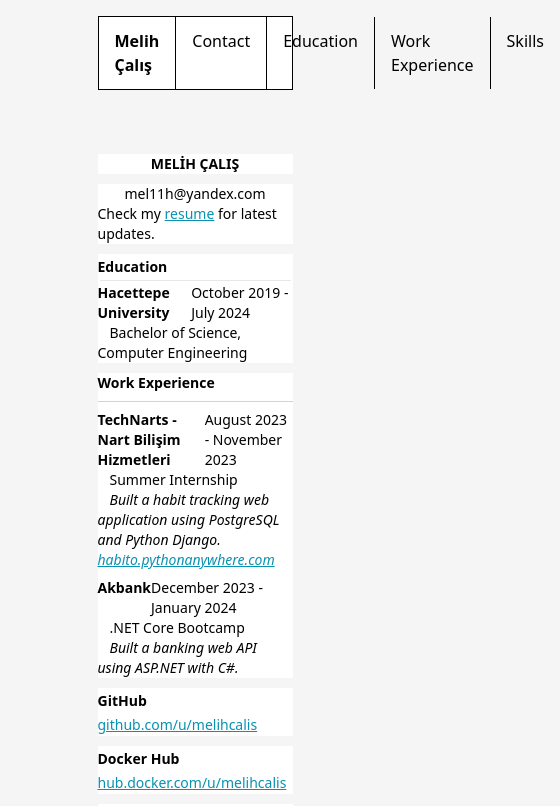
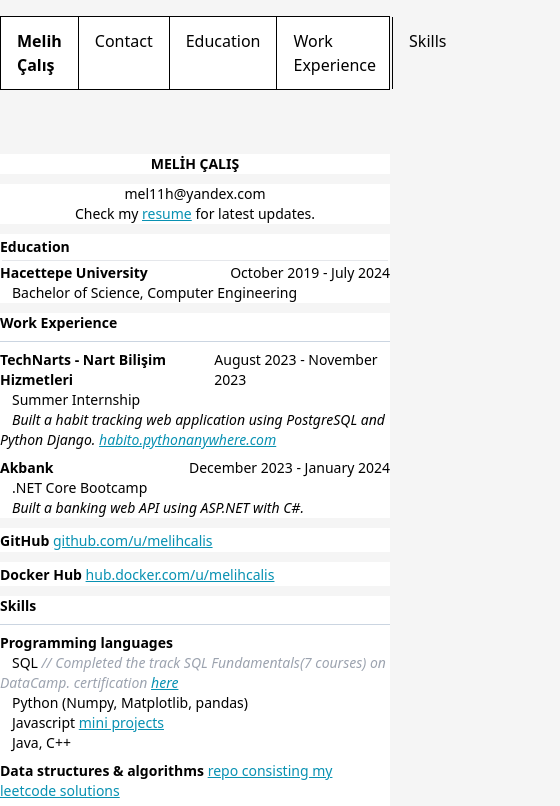
Before and after one commit to melihcalis/melihcalis.github.io, a plain HTML site: page index.html in a window 390 px wide. Shown: the top 806 px of the page, 560 px wide, since content can reach past the window. Drawn offline with nearby package versions, Linux system fonts and the light colour scheme.

Commit message:
updated index.html

```diff
--- a/index.html
+++ b/index.html
@@ -8,7 +8,7 @@
         <title>Melih Çalış</title>
     </head>
     <body class="bg-neutral-100 font-sans">
-        <nav class="bg-white mt-4 border-black border w-3/6 sticky top-0 max-w-full mx-auto">
+        <nav class="bg-white mt-4 border-black border w-screen lg:w-1/2 sticky top-0 max-w-full mx-auto">
             <ul class="flex justify-between">
                 <span class="px-4 py-3 font-bold">Melih Çalış</span>
                 <span class="flex justify-between">
@@ -28,7 +28,7 @@
             </ul>
         </nav>
 
-        <div class="w-3/6 max-w-full mx-auto">
+        <div class="w-screen lg:w-1/2 max-w-full mx-auto">
 
             <div id="contact" class="invisible mt-[300]">a</div>
             <div class="bg-white mt-10 mb-2.5">
```
